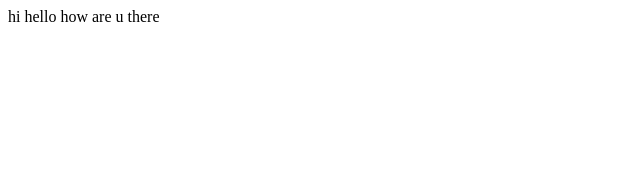
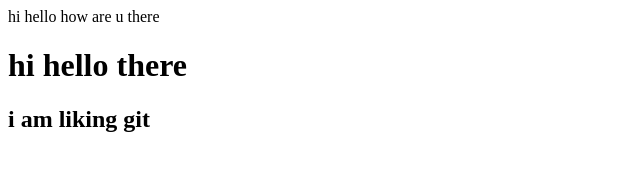
Before and after one commit to Long-Target/My-first-repo, a plain HTML site: page index.html in a window 1280 px wide. Shown: the whole page, without its empty margins (0-640 px from the left). Drawn offline with Linux system fonts and the light colour scheme.

Commit message:
second message

```diff
--- a/index.html
+++ b/index.html
@@ -5,5 +5,11 @@
 <p>
 hi hello how are u there
 </p>
+<h1>
+hi hello there
+</h1>
+<h2>
+i am liking git
+</h2>
 </body>
 </html>
```
